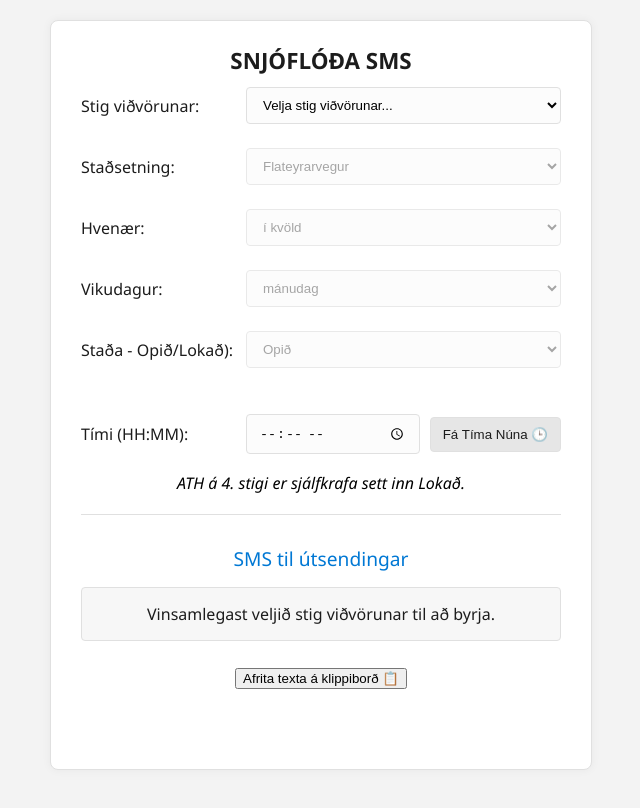
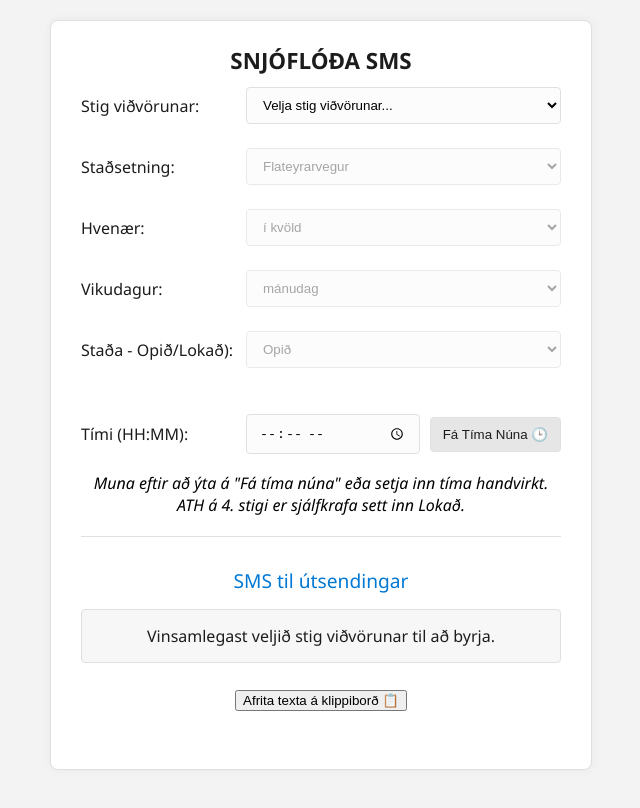
Before and after one commit to hmh-vegagerdin/sms-generator, a plain HTML site: page index.html in a window 1280 px wide. Shown: the whole page, without its empty margins (319-959 px from the left). Drawn offline with Linux system fonts and the light colour scheme.

Commit message:
Add files via upload

```diff
--- a/index.html
+++ b/index.html
@@ -2,6 +2,7 @@
 <html>
 <head>
   <title>Snjóflóða SMS Generator</title>
+<link rel="icon" type="image/png" href="favicon.png">
     <link rel="manifest" href="manifest.json">
 </head>
 <center>
@@ -222,7 +223,9 @@
         Fá Tíma Núna 🕒
     </button>
 </div><center>
-<i>ATH á 4. stigi er sjálfkrafa sett inn Lokað.</i>
+<i>
+Muna eftir að ýta á "Fá tíma núna" eða setja inn tíma handvirkt. <br>
+ATH á 4. stigi er sjálfkrafa sett inn Lokað.</i>
 
 <hr>
 <h3>SMS til útsendingar</h3>
```
Also changed, not shown: favicon.png (added).
